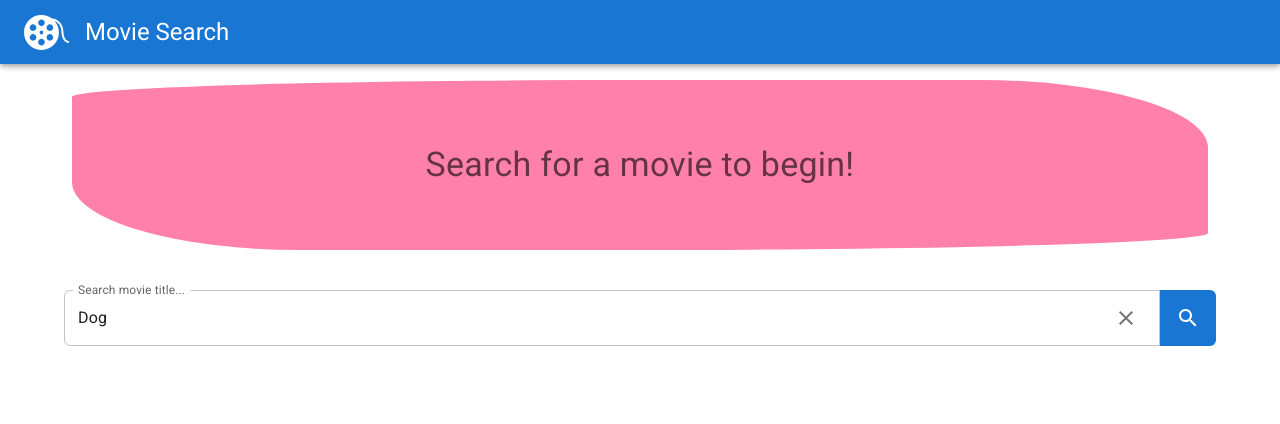
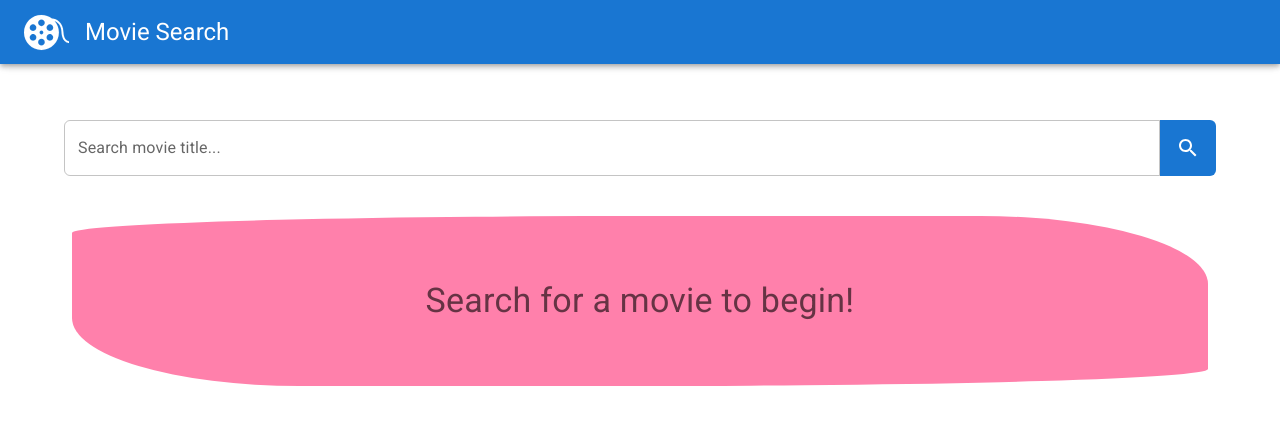
Before and after one commit to erikagaffney/movie-search-app, a React (Create React App) app: page / in a window 1280 px wide. Shown: the top 424 px of the page. Built offline with nearby package versions, Linux system fonts and the light colour scheme.

Commit message:
moving files and updating imports to be alphabetical

```diff
--- a/src/App.css
+++ b/src/App.css
@@ -24,3 +24,12 @@
   background-color: #ff80ab;
   transform: skewX(-20deg);
 }
+
+.movie-poster {
+  max-width: 68px;
+  object-fit: cover;
+}
+
+.critic-ratings {
+  width: 50%;
+}
--- a/src/App.js
+++ /dev/null
@@ -1,19 +0,0 @@
-import './App.css';
-import Container from '@mui/material/Container';
-import Header from './Header';
-import EmptySearch from './EmptySearch';
-
-function App() {
-  const searchValue = 'Dog';
-
-  return (
-    <Container maxWidth="lg" sx={{ mb: 5 }}>
-      <Header />
-      <main>
-        <EmptySearch searchValue={searchValue} />
-      </main>
-    </Container>
-  );
-}
-
-export default App;
--- a/src/EmptySearch.js
+++ /dev/null
@@ -1,40 +0,0 @@
-import Grid from '@mui/material/Grid';
-import GridItem from '@mui/material/Grid';
-import Box from '@mui/material/Box';
-import Typography from '@mui/material/Typography';
-import './App.css';
-import SearchBar from './SearchBar';
-import { styled } from '@mui/material/styles';
-
-const AccentBox = styled('div')(({ theme }) => {
-  console.log(theme);
-  return theme.mixins.toolbar;
-});
-
-function EmptySearch({ searchValue }) {
-  return (
-    <section>
-      <Box
-        sx={{
-          py: 8,
-          my: 2,
-          mx: 1,
-          backgroundColor: 'secondary.main',
-          borderRadius: '50% 20% / 10% 40%'
-        }}
-      >
-        <Typography
-          variant="h4"
-          component="h2"
-          color="text.secondary"
-          sx={{ textAlign: 'center', mx: 5 }}
-        >
-          Search for a movie to begin!
-        </Typography>
-      </Box>
-      <SearchBar searchValue={searchValue} />
-    </section>
-  );
-}
-
-export default EmptySearch;
--- a/src/Header.js
+++ /dev/null
@@ -1,52 +0,0 @@
-import './App.css';
-import IconButton from '@mui/material/IconButton';
-import { useState } from 'react';
-import Typography from '@mui/material/Typography';
-import AppBar from '@mui/material/AppBar';
-import Toolbar from '@mui/material/Toolbar';
-import { styled } from '@mui/material/styles';
-import Menu from '@mui/material/Menu';
-import MenuItem from '@mui/material/MenuItem';
-import SearchOutlined from '@mui/icons-material/SearchOutlined';
-
-const Offset = styled('div')(({ theme }) => theme.mixins.toolbar);
-
-function Header() {
-  const [anchorEl, setAnchorEl] = useState(null);
-
-  const handleMenu = (event) => {
-    setAnchorEl(event.currentTarget);
-  };
-
-  const handleClose = () => {
-    setAnchorEl(null);
-  };
-
-  return (
-    <>
-      <AppBar position="fixed" color="primary">
-        <Toolbar>
-          <img src="film-reel-white.svg" className="header-logo" />
-          <Typography variant="h5" component="h1" sx={{ ml: 2, flexGrow: 1 }}>
-            Movie Search
-          </Typography>
-          {/* <div>
-            <IconButton
-              size="large"
-              aria-label="account of current user"
-              aria-controls="menu-appbar"
-              aria-haspopup="true"
-              color="inherit"
-              onClick={handleMenu}
-            >
-              <SearchOutlined />
-            </IconButton>
-          </div> */}
-        </Toolbar>
-      </AppBar>
-      <Offset />
-    </>
-  );
-}
-
-export default Header;
--- /dev/null
+++ b/src/api/MoviesAPI.js
@@ -0,0 +1,18 @@
+// MOVE TO env
+const apiKey = '***REMOVED***';
+const baseUrl = `http://www.omdbapi.com/?type=movie&page=1&apikey=${apiKey}`;
+
+async function getMovies(searchText) {
+  const response = await fetch(baseUrl + `&s=${searchText}`);
+  return response.json();
+}
+
+async function getMovieDetails(movieId) {
+  const response = await fetch(baseUrl + `&i=${movieId}`);
+  return response.json();
+}
+
+export default {
+  getMovies,
+  getMovieDetails
+};
--- /dev/null
+++ b/src/components/App.js
@@ -0,0 +1,80 @@
+import '../App.css';
+import Box from '@mui/material/Box';
+import CircularProgress from '@mui/material/CircularProgress';
+import Container from '@mui/material/Container';
+import EmptySearch from './EmptySearch';
+import ErrorAlert from './ErrorAlert';
+import Fade from '@mui/material/Fade';
+import API from '../api/MoviesAPI';
+import Header from './Header';
+import SearchBar from './SearchBar';
+import { useState } from 'react';
+
+function App() {
+  const [searchValue, setSearchValue] = useState('');
+  const [isLoading, setIsLoading] = useState(false);
+  const [movies, setMovies] = useState(null);
+  const [showAlert, setShowAlert] = useState(false);
+
+  function submitSearch(e) {
+    // prevent default
+    e.preventDefault();
+
+    // if user didn't input a search, don't call API
+    if (!searchValue) {
+      setShowAlert(true);
+      return;
+    }
+
+    // set is loading to true
+    setIsLoading(true);
+
+    // make API call to get movies
+    API.getMovies(searchValue)
+      .then((res) => setMovies(res.Search))
+      .catch((error) => setShowAlert(true))
+      .finally(() => setIsLoading(false));
+  }
+
+  return (
+    <Container maxWidth="lg" sx={{ mb: 5 }}>
+      <Header />
+      <main>
+        <section>
+          <SearchBar
+            isLoading={isLoading}
+            searchValue={searchValue}
+            setSearchValue={setSearchValue}
+            submitSearch={submitSearch}
+          />
+        </section>
+        <section>
+          {!movies && !isLoading && <EmptySearch />}
+          {/* {movies && !isLoading && <Results movies={movies} />} */}
+          <Fade
+            in={isLoading}
+            style={{
+              transitionDelay: isLoading ? '800ms' : '0ms'
+            }}
+            unmountOnExit
+          >
+            <Box height="40" textAlign="center" mt={8}>
+              <CircularProgress />
+            </Box>
+          </Fade>
+        </section>
+      </main>
+      <ErrorAlert
+        showAlert={showAlert}
+        setShowAlert={setShowAlert}
+        alertMessage={
+          searchValue
+            ? 'Uh oh. Something went wrong on our end. Please try again.'
+            : 'Please enter a movie title to start the search.'
+        }
+      />
+    </Container>
+  );
+}
+
+export default App;
--- /dev/null
+++ b/src/components/EmptySearch.js
@@ -0,0 +1,27 @@
+import '../App.css';
+import Box from '@mui/material/Box';
+import Typography from '@mui/material/Typography';
+
+function EmptySearch() {
+  return (
+    <Box
+      py={8}
+      my={5}
+      mx={1}
+      backgroundColor="secondary.main"
+      borderRadius="50% 20% / 10% 40%"
+    >
+      <Typography
+        variant="h4"
+        component="h2"
+        color="text.secondary"
+        textAlign="center"
+        mx={5}
+      >
+        Search for a movie to begin!
+      </Typography>
+    </Box>
+  );
+}
+
+export default EmptySearch;
--- /dev/null
+++ b/src/components/ErrorAlert.js
@@ -0,0 +1,23 @@
+import '../App.css';
+import Alert from '@mui/material/Alert';
+import Snackbar from '@mui/material/Snackbar';
+
+function ErrorAlert({ showAlert, setShowAlert, alertMessage }) {
+  return (
+    <Snackbar
+      open={showAlert}
+      autoHideDuration={6000}
+      onClose={() => setShowAlert(false)}
+    >
+      <Alert
+        severity="error"
+        onClose={() => setShowAlert(false)}
+        sx={{ width: '100%' }}
+      >
+        {alertMessage}
+      </Alert>
+    </Snackbar>
+  );
+}
+
+export default ErrorAlert;
--- /dev/null
+++ b/src/components/Header.js
@@ -0,0 +1,25 @@
+import '../App.css';
+import AppBar from '@mui/material/AppBar';
+import Toolbar from '@mui/material/Toolbar';
+import Typography from '@mui/material/Typography';
+import { styled } from '@mui/material/styles';
+
+const Offset = styled('div')(({ theme }) => theme.mixins.toolbar);
+
+function Header() {
+  return (
+    <>
+      <AppBar position="fixed" color="primary">
+        <Toolbar>
+          <img src="film-reel-white.svg" className="header-logo" />
+          <Typography variant="h5" component="h1" ml={2} flexGrow="1">
+            Movie Search
+          </Typography>
+        </Toolbar>
+      </AppBar>
+      <Offset />
+    </>
+  );
+}
+
+export default Header;
--- a/src/SearchBar.js
+++ b/src/components/SearchBar.js
@@ -1,43 +1,31 @@
-import './App.css';
+import '../App.css';
+import IconButton from '@mui/material/IconButton';
 import Grid from '@mui/material/Grid';
 import SearchOutlinedIcon from '@mui/icons-material/SearchOutlined';
-import IconButton from '@mui/material/IconButton';
-import CloseIcon from '@mui/icons-material/Close';
-import InputAdornment from '@mui/material/InputAdornment';
 import TextField from '@mui/material/TextField';
 
-function SearchBar({ searchValue }) {
+function SearchBar({ searchValue, setSearchValue, submitSearch, isLoading }) {
   return (
-    <form autoComplete="off" className="search-form">
-      <Grid
-        container
-        spacing={0}
-        sx={{ mt: 5 }}
-        alignItems="center"
-        wrap="nowrap"
-      >
+    <form autoComplete="off" onSubmit={submitSearch}>
+      <Grid container spacing={0} mt={7} alignItems="center" wrap="nowrap">
         <TextField
           fullWidth
           className="search-text-field"
+          disabled={isLoading}
           label="Search movie title..."
           value={searchValue}
+          onChange={(e) => setSearchValue(e.target.value)}
           id="search-movies"
           sx={{ borderRadius: '10px 0 0 10px' }}
-          InputProps={{
-            endAdornment: searchValue && (
-              <InputAdornment position="end">
-                <IconButton>
-                  <CloseIcon />
-                </IconButton>
-              </InputAdornment>
-            )
-          }}
         />
         <IconButton
           aria-label="search"
           className="btn-search-submit"
           type="submit"
+          disabled={isLoading}
           sx={{
+            '&:hover': { backgroundColor: 'primary.dark' },
+            '&:disabled': { backgroundColor: 'grey' },
             backgroundColor: 'primary.main',
             borderRadius: '0 6px 6px 0',
             p: 2
--- a/src/index.js
+++ b/src/index.js
@@ -1,9 +1,8 @@
+import App from './components/App';
+import CssBaseline from '@mui/material/CssBaseline';
 import React from 'react';
 import ReactDOM from 'react-dom/client';
-import './index.css';
-import App from './App';
 import themes from './theme';
-import CssBaseline from '@mui/material/CssBaseline';
 import { ThemeProvider } from '@mui/material/styles';
 
 const root = ReactDOM.createRoot(document.getElementById('root'));
--- a/src/theme.js
+++ b/src/theme.js
@@ -1,4 +1,3 @@
-import { red } from '@mui/material/colors';
 import { createTheme } from '@mui/material/styles';
 
 // A custom theme for this app
@@ -7,9 +6,6 @@ const lightTheme = createTheme({
     mode: 'light',
     secondary: {
       main: '#ff80ab'
-    },
-    text: {
-      dark: '#1f2937'
     }
   }
 });
```
Also changed, not shown: 1 other file (tests, documents, lock files or other folders).
